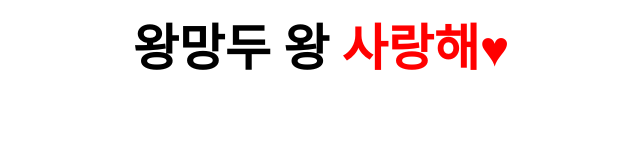
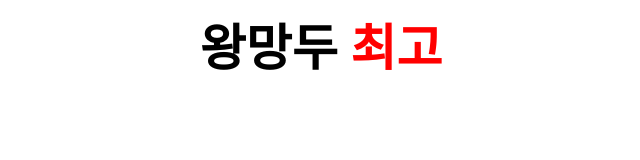
Before and after one commit to yhj0329/yhj0329, a plain HTML site: page index.html in a window 1280 px wide. Shown: the whole page, without its empty margins (319-959 px from the left). Drawn offline with Linux system fonts and the light colour scheme.

Commit message:
Update index.html

```diff
--- a/index.html
+++ b/index.html
@@ -24,7 +24,7 @@
     </head>
 
     <body>
-        <h3><span>왕망두 왕</span> 사랑해♥</h3>
+        <h3><span>왕망두 </span>최고</h3>
     </body>
 
     </html>
```
